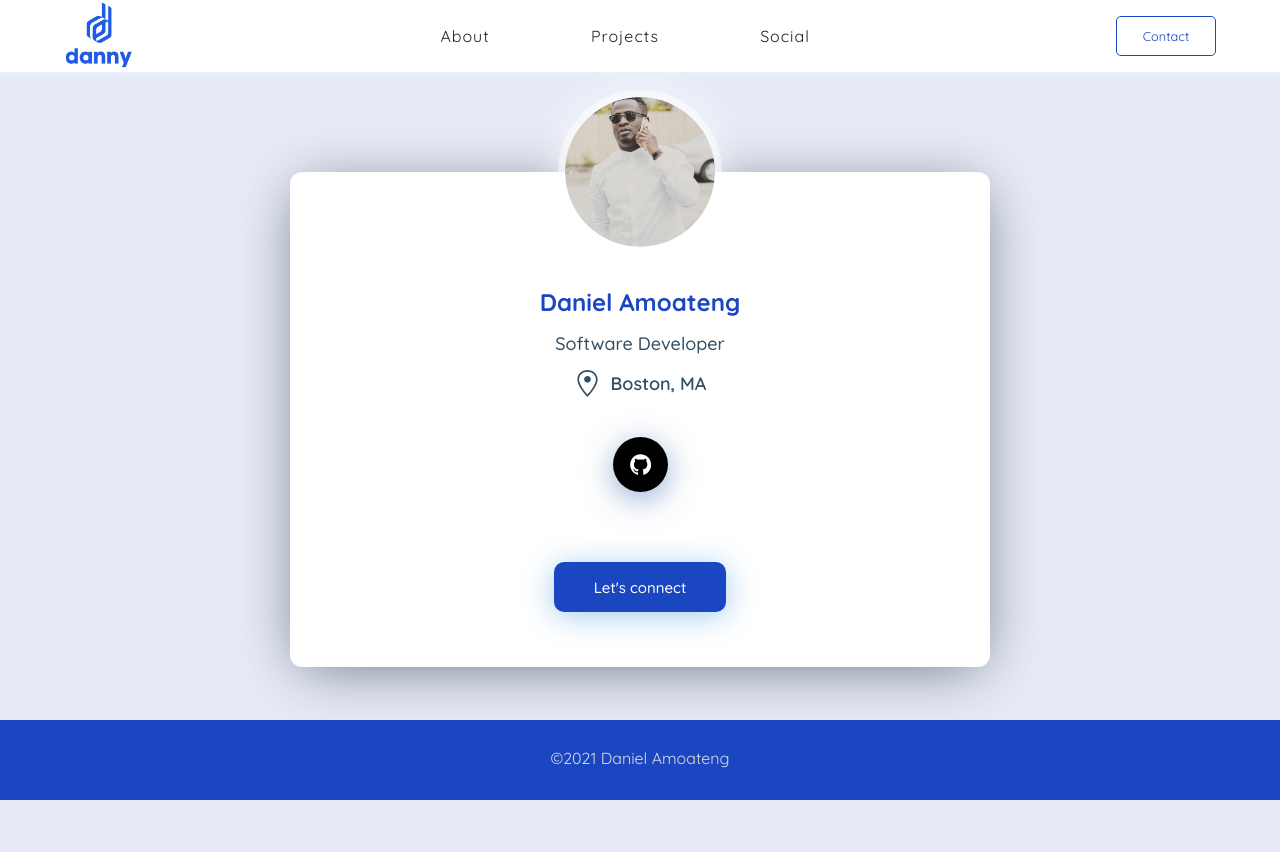
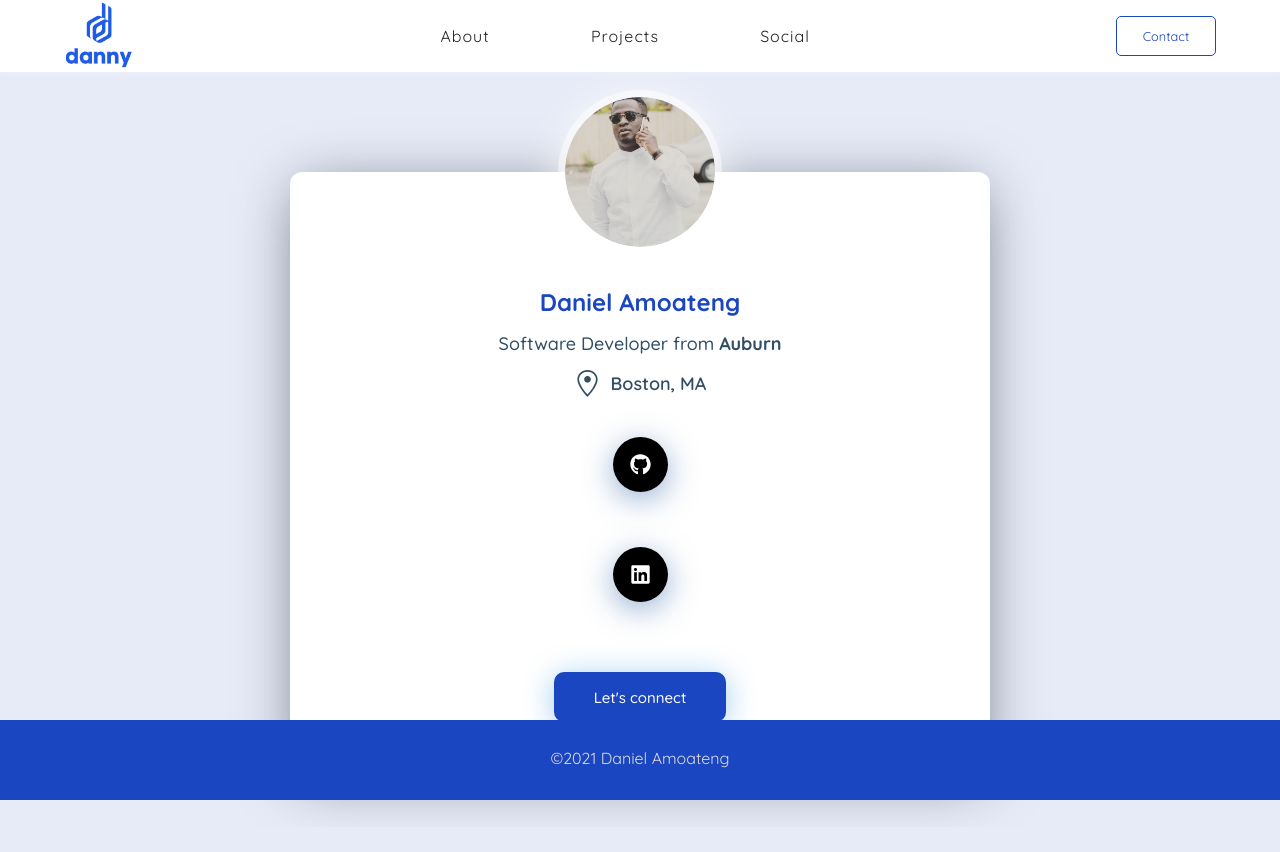
Before and after one commit to Danielamoateng1989/personalwebsite, a React (Create React App) app: page /contact in a window 1280 px wide. Shown: the top 852 px of the page. After the commit the page ends 827 px from the top, so only its background shows below. Built offline with nearby package versions, Linux system fonts and the light colour scheme.

Commit message:
add socia media icons

```diff
--- a/src/components/Aboutme.js
+++ b/src/components/Aboutme.js
@@ -2,6 +2,7 @@ import React from 'react'
 import cardImage from '../images/Danielimg.JPG'
 import {GoLocation } from 'react-icons/go'
 import { useNavigate } from 'react-router-dom';
+import { FaLinkedin, FaGithub } from 'react-icons/fa';
 
 const Aboutme = () => {
 
@@ -18,7 +19,7 @@ const Aboutme = () => {
             </div>
             <div className="profile-card__cnt js-profile-cnt">
               <div className="profile-card__name">Daniel Amoateng</div>
-              <div className="profile-card__txt">Software Developer</div>
+              <div className="profile-card__txt">Software Developer from <strong> Auburn</strong></div>
               <div className="profile-card-loc">
                 <span className="profile-card-loc__icon">
                   <GoLocation />
@@ -30,38 +31,33 @@ const Aboutme = () => {
               <div className="profile-card-social">
                 <a href="https://github.com/Danielamoateng1989" className="profile-card-social__item github" target="">
                   <span className="icon-font">
-                    <svg className="icon"><use xlinkHref="#icon-github" /></svg>
+                    <FaGithub />
                   </span>
                 </a>
-
+              </div>
+              <div className="profile-card-social">
+                <a href="https://www.linkedin.com/in/daniel-amoateng-959a27181/" className="profile-card-social__item github" target="">
+                  <span className="icon-font">
+                    <FaLinkedin />
+                  </span>
+                </a>
               </div>
               <div className="profile-card-ctr">
                 <button className="profile-card__button button--blue js-message-btn" onClick={sendMessage}>Let's connect</button>
               </div>
             </div>
-
           </div>
         </div>
-        <svg hidden="hidden">
-          <defs>
-            <symbol id="icon-github" viewBox="0 0 32 32">
-              <title>github</title>
-              <path d="M16.192 0.512c-8.832 0-16 7.168-16 16 0 7.072 4.576 13.056 10.944 15.168 0.8 0.16 1.088-0.352 1.088-0.768 0-0.384 0-1.632-0.032-2.976-4.448 0.96-5.376-1.888-5.376-1.888-0.736-1.856-1.792-2.336-1.792-2.336-1.44-0.992 0.096-0.96 0.096-0.96 1.6 0.128 2.464 1.664 2.464 1.664 1.44 2.432 3.744 1.728 4.672 1.344 0.128-1.024 0.544-1.728 1.024-2.144-3.552-0.448-7.296-1.824-7.296-7.936 0-1.76 0.64-3.168 1.664-4.288-0.16-0.416-0.704-2.016 0.16-4.224 0 0 1.344-0.416 4.416 1.632 1.28-0.352 2.656-0.544 4-0.544s2.72 0.192 4 0.544c3.040-2.080 4.384-1.632 4.384-1.632 0.864 2.208 0.32 3.84 0.16 4.224 1.024 1.12 1.632 2.56 1.632 4.288 0 6.144-3.744 7.488-7.296 7.904 0.576 0.512 1.088 1.472 1.088 2.976 0 2.144-0.032 3.872-0.032 4.384 0 0.416 0.288 0.928 1.088 0.768 6.368-2.112 10.944-8.128 10.944-15.168 0-8.896-7.168-16.032-16-16.032z" />
-              <path d="M6.24 23.488c-0.032 0.064-0.16 0.096-0.288 0.064-0.128-0.064-0.192-0.16-0.128-0.256 0.032-0.096 0.16-0.096 0.288-0.064 0.128 0.064 0.192 0.16 0.128 0.256v0z" />
-              <path d="M6.912 24.192c-0.064 0.064-0.224 0.032-0.32-0.064s-0.128-0.256-0.032-0.32c0.064-0.064 0.224-0.032 0.32 0.064s0.096 0.256 0.032 0.32v0z" />
-              <path d="M7.52 25.12c-0.096 0.064-0.256 0-0.352-0.128s-0.096-0.32 0-0.384c0.096-0.064 0.256 0 0.352 0.128 0.128 0.128 0.128 0.32 0 0.384v0z" />
-              <path d="M8.384 26.016c-0.096 0.096-0.288 0.064-0.416-0.064s-0.192-0.32-0.096-0.416c0.096-0.096 0.288-0.064 0.416 0.064 0.16 0.128 0.192 0.32 0.096 0.416v0z" />
-              <path d="M9.6 26.528c-0.032 0.128-0.224 0.192-0.384 0.128-0.192-0.064-0.288-0.192-0.256-0.32s0.224-0.192 0.416-0.128c0.128 0.032 0.256 0.192 0.224 0.32v0z" />
-              <path d="M10.912 26.624c0 0.128-0.16 0.256-0.352 0.256s-0.352-0.096-0.352-0.224c0-0.128 0.16-0.256 0.352-0.256 0.192-0.032 0.352 0.096 0.352 0.224v0z" />
-              <path d="M12.128 26.4c0.032 0.128-0.096 0.256-0.288 0.288s-0.352-0.032-0.384-0.16c-0.032-0.128 0.096-0.256 0.288-0.288s0.352 0.032 0.384 0.16v0z" />
-            </symbol>
-            <symbol id="icon-link" viewBox="0 0 32 32">
-              <title>link</title>
-              <path d="M17.984 11.456c-0.704 0.704-0.704 1.856 0 2.56 2.112 2.112 2.112 5.568 0 7.68l-5.12 5.12c-2.048 2.048-5.632 2.048-7.68 0-1.024-1.024-1.6-2.4-1.6-3.84s0.576-2.816 1.6-3.84c0.704-0.704 0.704-1.856 0-2.56s-1.856-0.704-2.56 0c-1.696 1.696-2.624 3.968-2.624 6.368 0 2.432 0.928 4.672 2.656 6.4 1.696 1.696 3.968 2.656 6.4 2.656s4.672-0.928 6.4-2.656l5.12-5.12c3.52-3.52 3.52-9.248 0-12.8-0.736-0.672-1.888-0.672-2.592 0.032z" />
-              <path d="M29.344 2.656c-1.696-1.728-3.968-2.656-6.4-2.656s-4.672 0.928-6.4 2.656l-5.12 5.12c-3.52 3.52-3.52 9.248 0 12.8 0.352 0.352 0.8 0.544 1.28 0.544s0.928-0.192 1.28-0.544c0.704-0.704 0.704-1.856 0-2.56-2.112-2.112-2.112-5.568 0-7.68l5.12-5.12c2.048-2.048 5.632-2.048 7.68 0 1.024 1.024 1.6 2.4 1.6 3.84s-0.576 2.816-1.6 3.84c-0.704 0.704-0.704 1.856 0 2.56s1.856 0.704 2.56 0c1.696-1.696 2.656-3.968 2.656-6.4s-0.928-4.704-2.656-6.4z" />
-            </symbol>
-          </defs>
-        </svg>
+        <div>
+
+        </div>
+
+
+
+
+
+
+
       </div>
     );
   }
```
